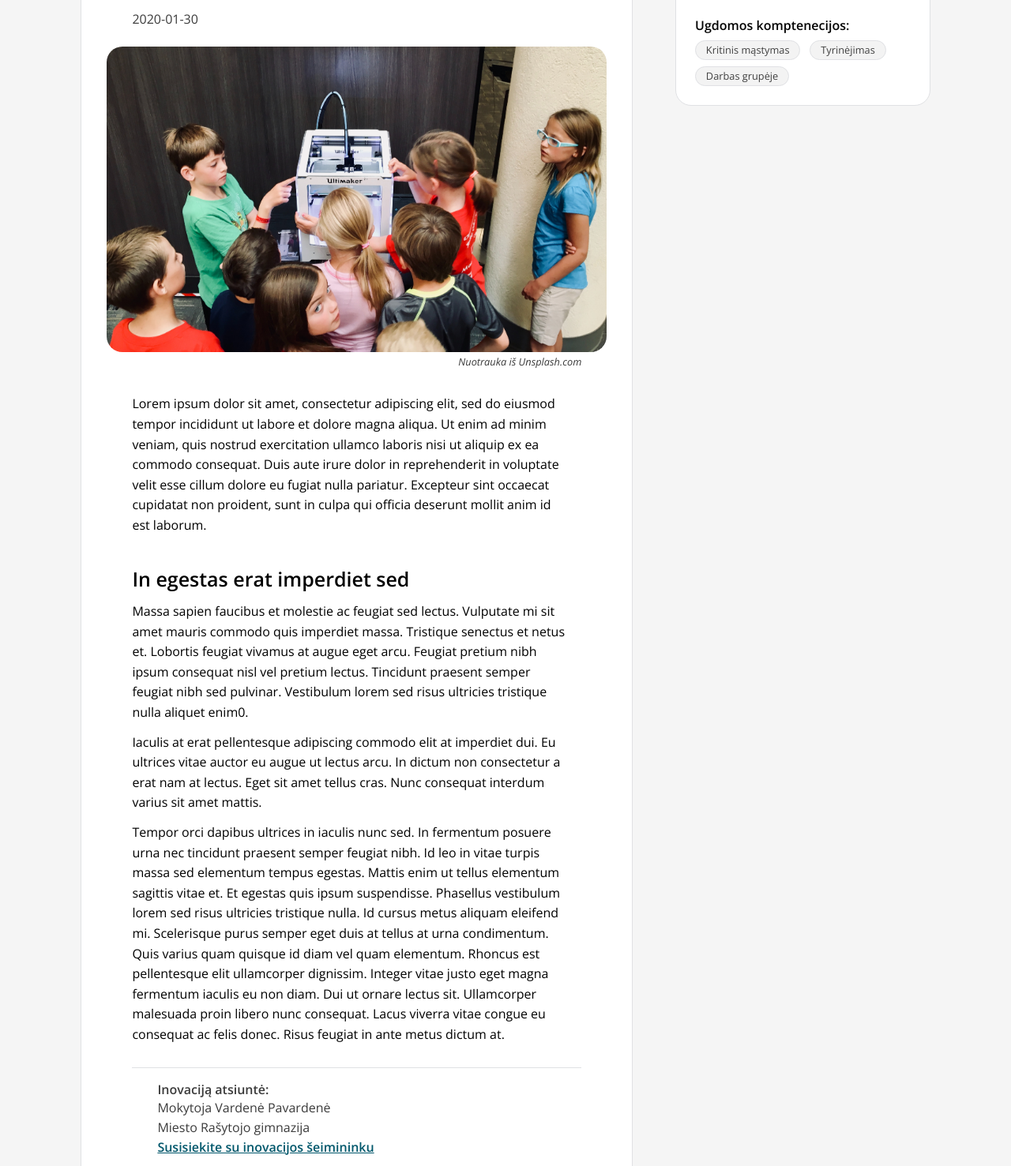
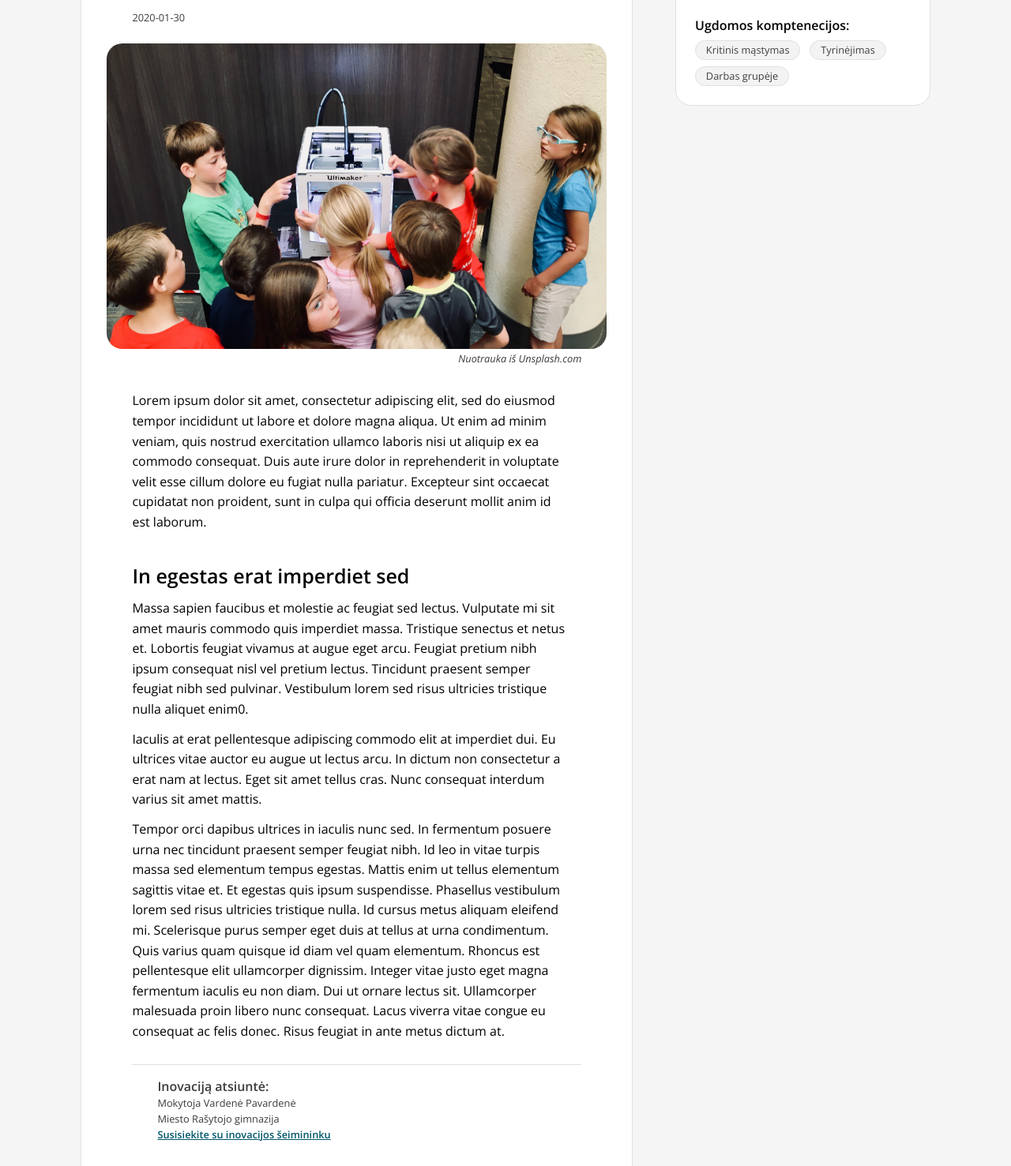
Before and after one commit to RimanteRaz/ugdymo-inovacijos, a plain HTML site: page post.html in a window 1280 px wide. Shown: the part 263-1740 px from the top of the page at 79% size. Drawn offline with nearby package versions, Linux system fonts and the light colour scheme.

Commit message:
make text smaller

```diff
--- a/post.html
+++ b/post.html
@@ -60,7 +60,7 @@
           <article class="article">
 
             <h3 class="title">Ut enim ad minim veniam, quis nostrud exercitation ullamco</h3>
-            <div class="date">
+            <div class="date text-small">
               <span>2020-01-30</span>
             </div>
             <figure class="featured-img">
@@ -76,7 +76,7 @@
               <p>Iaculis at erat pellentesque adipiscing commodo elit at imperdiet dui. Eu ultrices vitae auctor eu augue ut lectus arcu. In dictum non consectetur a erat nam at lectus. Eget sit amet tellus cras. Nunc consequat interdum varius sit amet mattis.</p>
               <p>Tempor orci dapibus ultrices in iaculis nunc sed. In fermentum posuere urna nec tincidunt praesent semper feugiat nibh. Id leo in vitae turpis massa sed elementum tempus egestas. Mattis enim ut tellus elementum sagittis vitae et. Et egestas quis ipsum suspendisse. Phasellus vestibulum lorem sed risus ultricies tristique nulla. Id cursus metus aliquam eleifend mi. Scelerisque purus semper eget duis at tellus at urna condimentum. Quis varius quam quisque id diam vel quam elementum. Rhoncus est pellentesque elit ullamcorper dignissim. Integer vitae justo eget magna fermentum iaculis eu non diam. Dui ut ornare lectus sit. Ullamcorper malesuada proin libero nunc consequat. Lacus viverra vitae congue eu consequat ac felis donec. Risus feugiat in ante metus dictum at.</p>
             </div>
-            <div class="author">
+            <div class="author text-small">
               <h6>Inovaciją atsiuntė:</h6>
               <p>Mokytoja Vardenė Pavardenė</p>
               <p>Miesto Rašytojo gimnazija</p>
```
